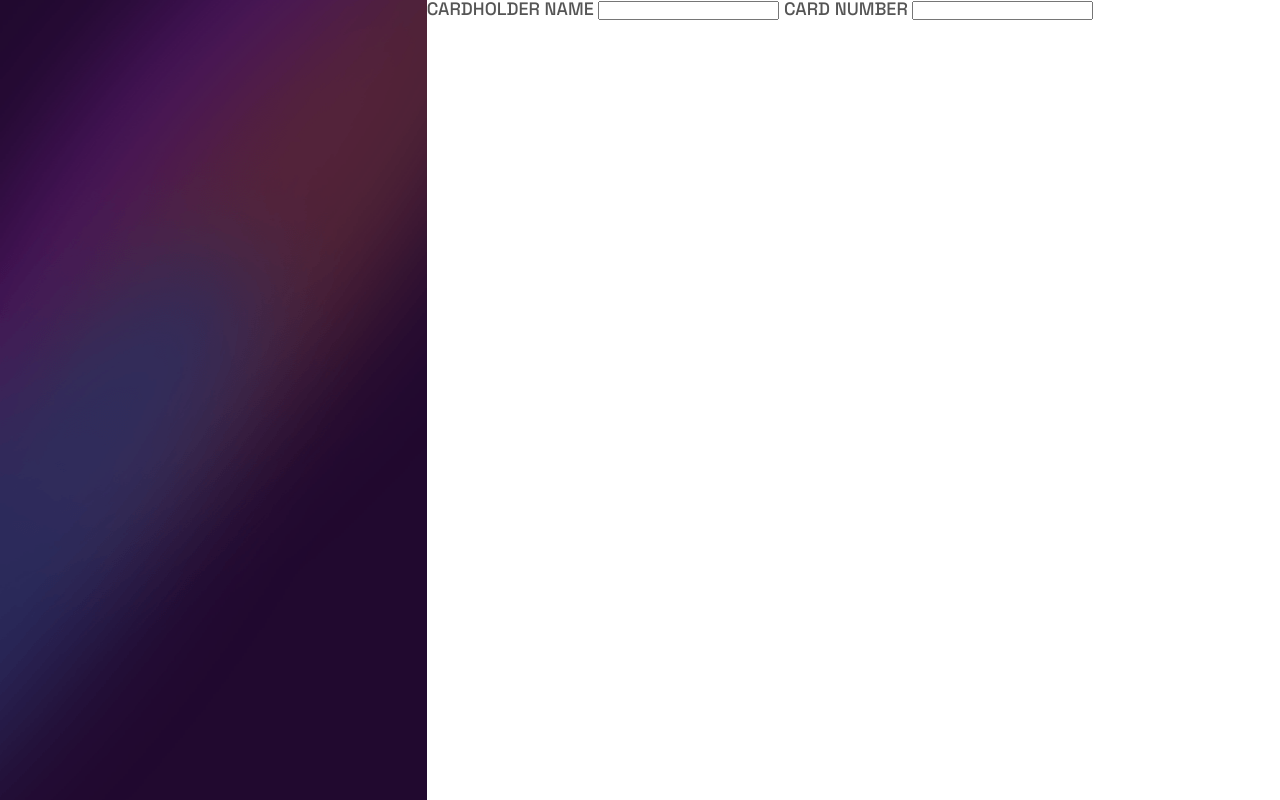
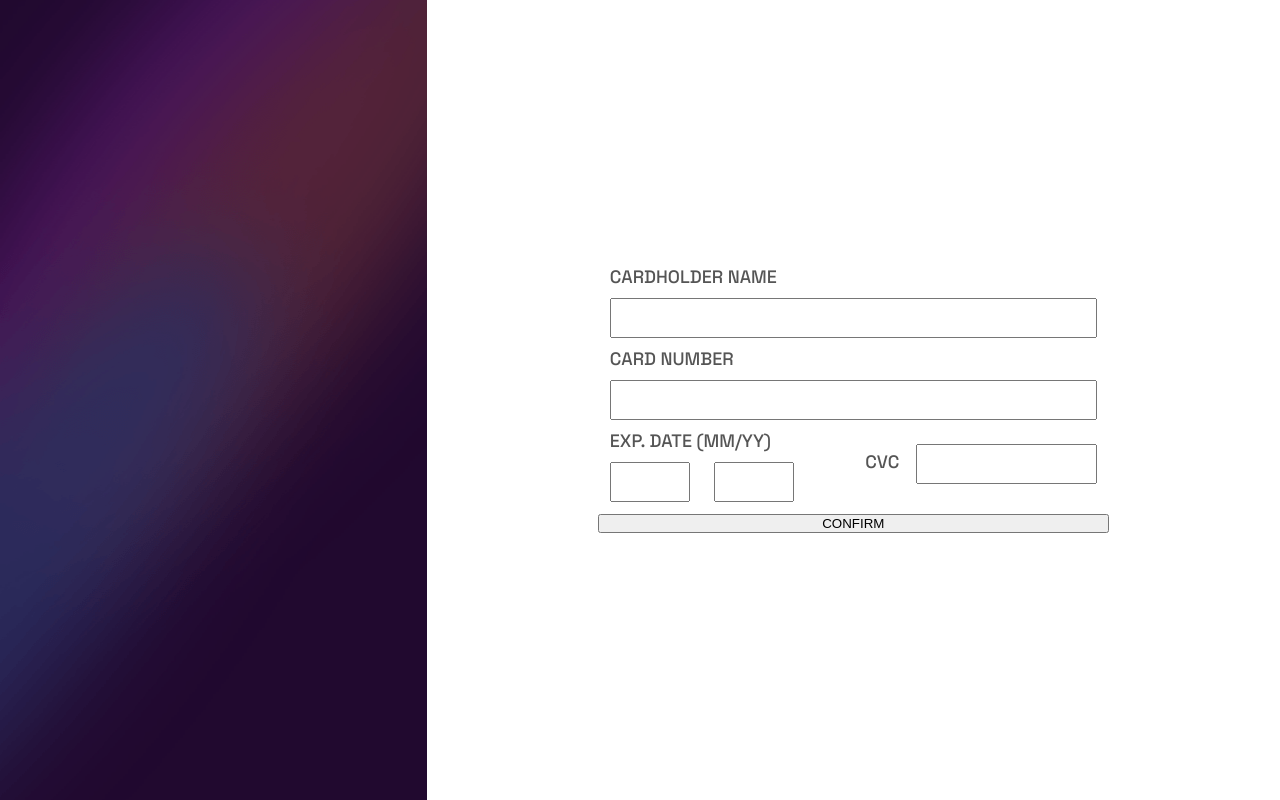
Before and after one commit to KouroshBhl/interactive-card, a plain HTML site: page index.html in a window 1280 px wide. Drawn offline with Linux system fonts and the light colour scheme.

Commit message:
Complete layouts of page

```diff
--- a/css/style.css
+++ b/css/style.css
@@ -1,3 +1,32 @@
+/*
+! (01) TYPOGRAPHY SYSTEM
+*Font size system (px):
+10 / 12 / 14 / 16 / 18 / 20 / 24 / 30 / 36 / 44 / 52 / 62 / 74 / 86 / 98
+*font weight:
+Default 400px
+bold 700
+*Line height:
+Default: 1
+line height: 1.6
+==================================================
+! (02) COLORS
+Primary: #e67e22
+Tints: #fdf2e9  #fae5d3
+Shades:  #b8651b #cf711f
+Accents:
+Greys: #343a40 #adb5bd #dee2e6
+==================================================
+! (03) Shadows
+==================================================
+! (04) Border radius
+Border radius: 9px
+==================================================
+!(05) WhiteSpace
+*SPACING SYSTEM (px)
+2 / 4 / 8 / 12 / 16 / 24 / 32 / 48 / 64 / 80 / 96 / 128
+==================================================
+*/
+
 * {
   margin: 0;
   padding: 0;
@@ -24,3 +53,35 @@ main {
 .gradient-background {
   background-image: url("/images/bg-main-desktop.png");
 }
+.form-holder {
+  position: relative;
+  align-self: center;
+  justify-self: center;
+}
+.form-container {
+  /* position: absolute;
+  top: 50%;
+  transform: translateY(-50%); */
+}
+.form-validate {
+  display: grid;
+  /* flex-direction: column; */
+}
+input {
+  outline: hsl(270, 3%, 87%);
+  height: 4rem;
+  margin: 1.2rem;
+}
+.label-text {
+  margin-left: 1.2rem;
+}
+.exp__cvc--holder {
+  display: grid;
+  grid-template-columns: 1fr 1fr;
+}
+.container__month-year {
+  display: flex;
+}
+.container__month-year input {
+  width: 8rem;
+}
--- a/index.html
+++ b/index.html
@@ -17,13 +17,33 @@
     <main>
       <div class="gradient-background"></div>
       <div class="form-holder">
-        <form method="post" class="form-validate">
-          <label for="card-number">CARDHOLDER NAME</label>
-          <input type="number" class="card-holder-name" />
+        <div class="form-container">
+          <form method="post" class="form-validate">
+            <label for="card-number" class="label-text">CARDHOLDER NAME</label>
+            <input type="number" class="card-holder-name" />
 
-          <label for="card-number">CARD NUMBER</label>
-          <input type="number" class="card-holder-number" />
-        </form>
+            <label for="card-number" class="label-text">CARD NUMBER</label>
+            <input type="number" class="card-holder-number" />
+
+            <div class="exp__cvc--holder">
+              <div>
+                <label for="month__date" class="label-text"
+                  >EXP. DATE (MM/YY)</label
+                >
+                <div class="container__month-year">
+                  <input type="number" name="month" id="month__date" />
+                  <input type="number" name="year" id="year__date" />
+                </div>
+              </div>
+
+              <div>
+                <label for="cvv" class="label-text">CVC</label>
+                <input type="number" name="cvv" id="cvv" />
+              </div>
+            </div>
+            <button type="submit">CONFIRM</button>
+          </form>
+        </div>
       </div>
     </main>
   </body>
```
